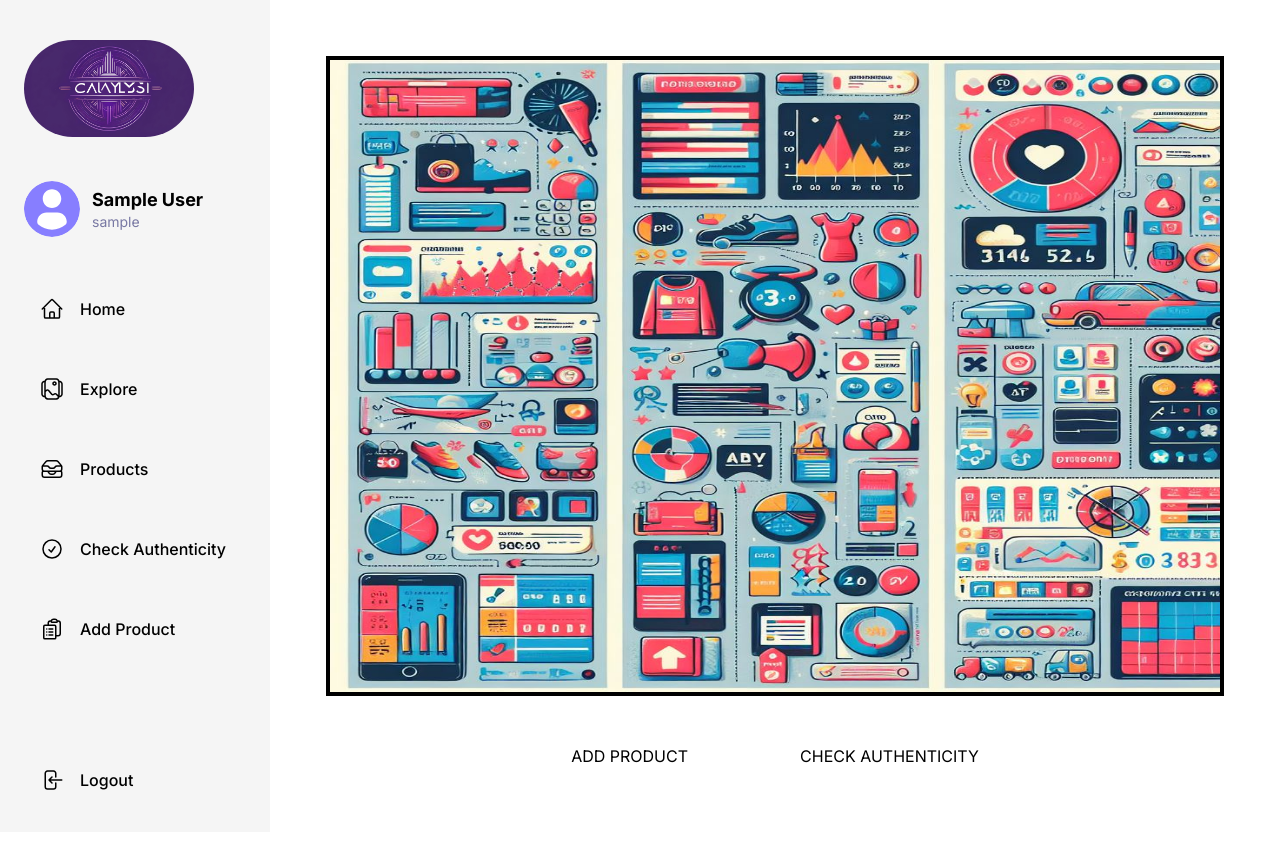
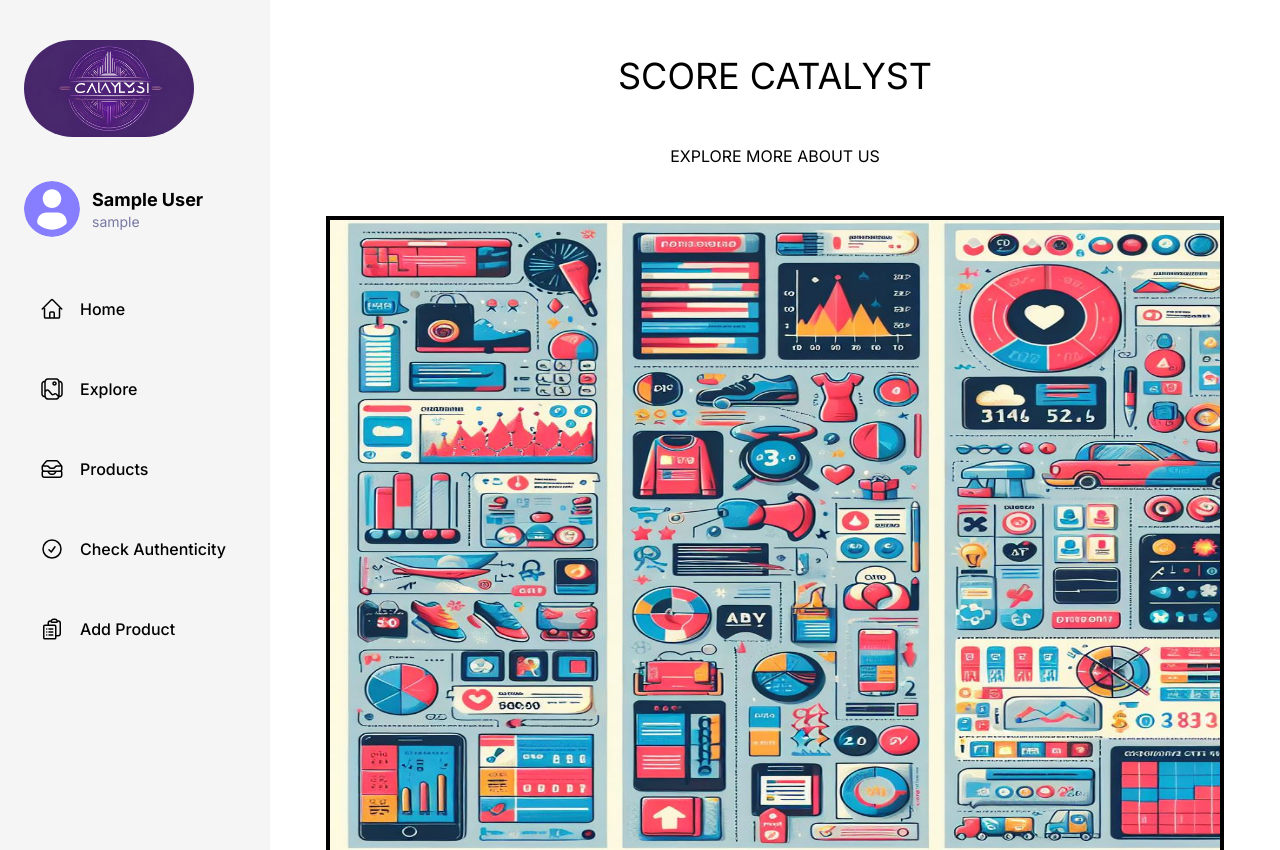
Before and after one commit to ShivPandey5677/BeatzMatter, a React (Vite) app: page / in a window 1280 px wide. Shown: the top 850 px of the page. Built offline with nearby package versions, Linux system fonts and the light colour scheme; sample sign-in values are in the browser's storage.

Commit message:
Added Explore link

```diff
--- a/src/pages/CheckAuthenticity/CheckAuthenticity.jsx
+++ b/src/pages/CheckAuthenticity/CheckAuthenticity.jsx
@@ -16,7 +16,7 @@ const CheckAuthenticity = () => {
         <input
           type="text"
           placeholder="Search..."
-          className="border border-gray-300 p-2 rounded-md focus:outline-none focus:border-purple-400"
+          className="border border-gray-300 p-2 rounded-md focus:outline-none focus:border-purple-400 text-black"
         />
         <button
           className="ml-2 bg-black text-light-1 px-4 py-2 rounded-md"
--- a/src/pages/home/home.jsx
+++ b/src/pages/home/home.jsx
@@ -13,6 +13,15 @@ const Home = () => {
   return (
     <div className="flex flex-1 w-full bg-light">
       <div className="home-container w-full">
+      <h2 className="bold text-black text-4xl"> SCORE CATALYST</h2>
+
+<Link to="/explore">
+    <button
+      className="bg-transparent hover:text-white px-4 py-2 bg-purple-500 hover:bg-purple-700 rounded transition duration-300 ease-in-out"
+    >
+     EXPLORE MORE ABOUT US
+    </button>
+    </Link>
         <img
           src="/assets/images/_4fdadfe4-ea0a-4d7e-8335-d59039a6a0b0.jpeg"
           alt="Landscape Image"
```
